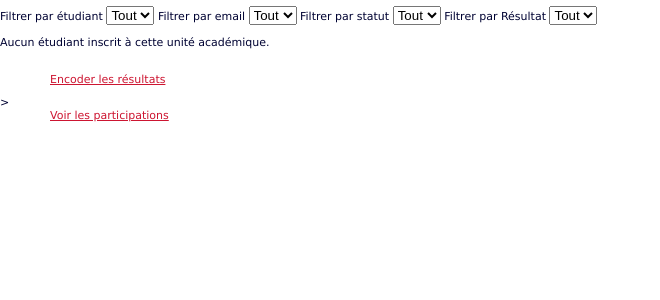
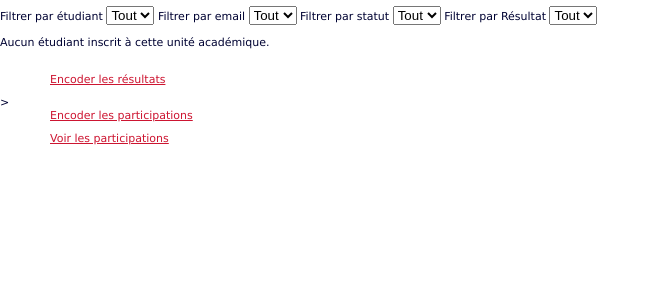
Before and after one commit to padeb185/IpefaSup4, a Django app: template templates/teacher/students_in_ue.html in a window 1280 px wide. Shown: the part 240-540 px from the top of the page, without its empty margins (0-660 px from the left). Run offline with Django 5.2, Linux system fonts and the light colour scheme; the template is opened without the code that fills it, so the values that code supplies are empty; some libraries are stand-ins or nearby versions.

```diff
--- a/templates/teacher/students_in_ue.html
+++ b/templates/teacher/students_in_ue.html
@@ -72,7 +72,8 @@
     <br>
     <a href="{% url 'encode_results' academic_ue_id=academic_ue.idUE %}">Encoder les résultats</a>>
     <br>
-    <a href="{% url 'participations_in_ue' academic_ue_id=academic_ue.idUE %}">Voir les participations</a>
+    <a href="{% url 'participations_in_ue' academic_ue_id=academic_ue.idUE %}">Encoder les participations </a>
+     <a href="{% url 'academicue_participations' academic_ue.idUE %}">Voir les participations</a>
 
 
 
```
